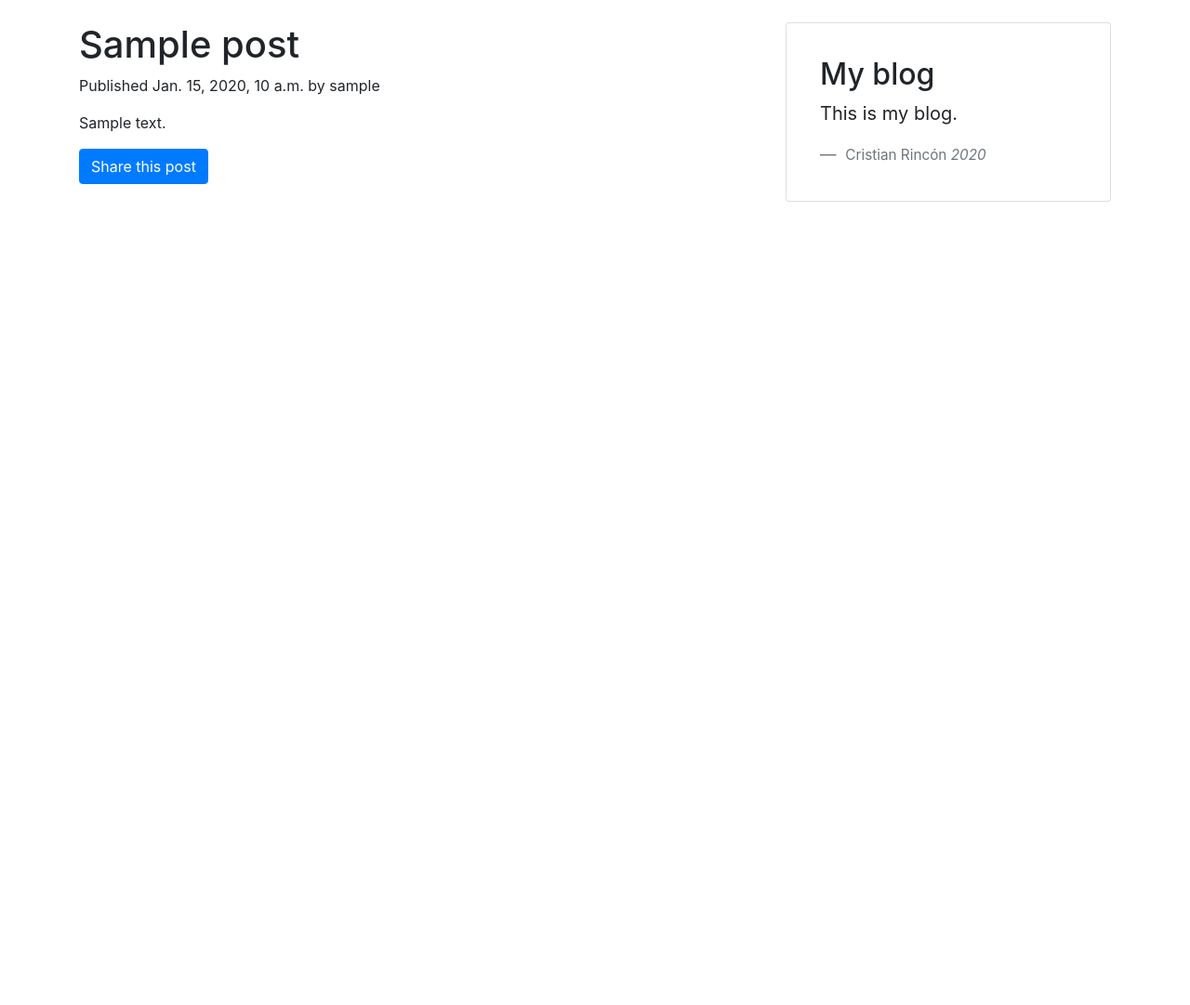
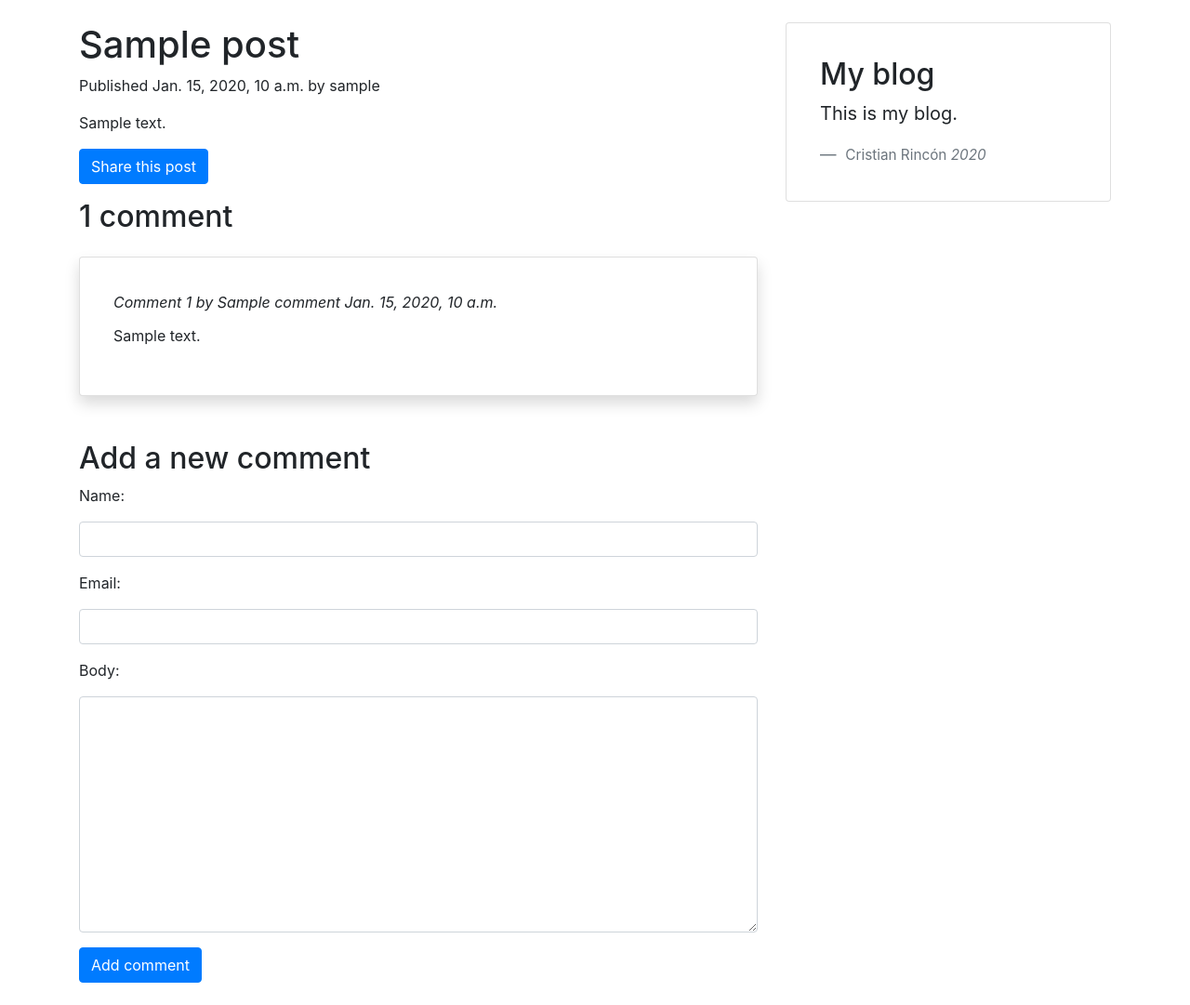
Before and after one commit to cristian-rincon/django-blog, a Django app: a page that uses mysite/blog/templates/blog/post/detail.html in a window 1280 px wide. Shown: the whole page at 93% size. Before the commit the page ends 217 px from the top, so only its background shows below. Run offline with Django 3.2, Linux system fonts and the light colour scheme; tables that the repository leaves empty hold one stand-in row (values such as "Sample post"); some libraries are stand-ins or nearby versions.

Commit message:
Se crea modelo para manejo de comentarios y se incluye el template dentro de la vista de detail

```diff
--- a/mysite/blog/forms.py
+++ b/mysite/blog/forms.py
@@ -1,4 +1,6 @@
 from django import forms
+
+from .models import Comment
 
 
 class EmailPostForm(forms.Form):
@@ -31,3 +33,18 @@ class EmailPostForm(forms.Form):
     email.widget.attrs.update({"class": "form-control"})
     to.widget.attrs.update({"class": "form-control"})
     comments.widget.attrs.update({"class": "form-control"})
+
+
+class CommentForm(forms.ModelForm):
+    """
+    Handle comments form
+    """
+
+    class Meta:
+        model = Comment
+        fields = ("name", "email", "body")
+        widgets = {
+            "name": forms.TextInput(attrs={"class": "form-control"}),
+            "email": forms.TextInput(attrs={"class": "form-control"}),
+            "body": forms.Textarea(attrs={"class": "form-control"}),
+        }
--- a/mysite/blog/models.py
+++ b/mysite/blog/models.py
@@ -2,8 +2,6 @@ from django.db import models
 from django.utils import timezone
 from django.urls import reverse
 from django.contrib.auth.models import User
-
-# Custom Model
 
 
 class PublishedManager(models.Manager):
@@ -13,42 +11,61 @@ class PublishedManager(models.Manager):
 
     def get_queryset(self):
         """
-        docstring
+        Queryset
         """
-        return super(PublishedManager, self).get_queryset()\
-            .filter(status='published')
+        return super(PublishedManager, self).get_queryset().filter(status="published")
 
 
 class Post(models.Model):
 
     STATUS_CHOICES = (
-        ('draft', 'Draft'),
-        ('published', 'Published'),
+        ("draft", "Draft"),
+        ("published", "Published"),
     )
     title = models.CharField(max_length=250)
-    slug = models.SlugField(max_length=250,
-                            unique_for_date='publish')
-    author = models.ForeignKey(User,
-                               on_delete=models.CASCADE,
-                               related_name='blog_posts')
+    slug = models.SlugField(max_length=250, unique_for_date="publish")
+    author = models.ForeignKey(
+        User, on_delete=models.CASCADE, related_name="blog_posts"
+    )
     body = models.TextField()
     publish = models.DateTimeField(default=timezone.now)
     created = models.DateTimeField(auto_now_add=True)
     updated = models.DateTimeField(auto_now=True)
-    status = models.CharField(max_length=10,
-                              choices=STATUS_CHOICES,
-                              default='draft')
+    status = models.CharField(max_length=10, choices=STATUS_CHOICES, default="draft")
     objects = models.Manager()  # The default manager
     published = PublishedManager()  # Our custom manager
 
     class Meta:
-        ordering = ('-publish',)
+        ordering = ("-publish",)
 
     def __str__(self):
         return self.title
 
     def get_absolute_url(self):
-        return reverse('blog:post_detail',
-                       args=[self.publish.year,
-                             self.publish.month,
-                             self.publish.day, self.slug])
+        return reverse(
+            "blog:post_detail",
+            args=[self.publish.year, self.publish.month, self.publish.day, self.slug],
+        )
+
+
+class Comment(models.Model):
+    """
+    Comments model
+
+    https://docs.djangoproject.com/en/3.0/topics/db/examples/many_to_one/
+    """
+
+    post = models.ForeignKey(Post, on_delete=models.CASCADE, related_name="comments")
+
+    name = models.CharField(max_length=80)
+    email = models.EmailField()
+    body = models.TextField()
+    created = models.DateTimeField(auto_now_add=True)
+    updated = models.DateTimeField(auto_now=True)
+    active = models.BooleanField(default=True)
+
+    class Meta:
+        ordering = ("created",)
+
+    def __str__(self):
+        return f"Comment by {self.name} on {self.post}"
--- a/mysite/blog/templates/blog/post/detail.html
+++ b/mysite/blog/templates/blog/post/detail.html
@@ -1,11 +1,60 @@
 {% extends "blog/base.html" %} {% block title %}{{ post.title }}{% endblock %}
 {% block content %}
+
+<!-- Post content -->
 <h1>{{ post.title }}</h1>
 <p class="date">Published {{ post.publish }} by {{ post.author }}</p>
 {{ post.body|linebreaks }}
+<!-- Share button -->
 <p>
     <a  class="btn btn-primary" href="{% url "blog:post_share" post.id %}">
         Share this post
     </a>
 </p>
+
+
+<!-- Comments section -->
+{% with comments.count as total_comments %}
+<h2>
+    {{ total_comments }} comment{{ total_comments|pluralize }}
+</h2>
+{% endwith %}
+
+
+{% for comment in comments %}
+    <div class="card my-4 shadow p-3 mb-5 bg-white rounded">
+        <div class="card-body">
+            <div class="card-title">
+                <em>
+                    Comment {{ forloop.counter }} by {{ comment.name }}
+                    {{ comment.created }}
+                </em>
+            </div>
+            <div class="card-text">
+                {{ comment.body|linebreaks }}
+            </div>
+        </div>
+    </div>
+
+    {% empty %}
+    <p>There are no comments yet.</p>
+{% endfor %}
+
+{% if new_comment %}
+    <h2> Your comment has been added.</h2>
+{% else %}
+    <h2> Add a new comment</h2>
+    <form method="post">
+        {% for field in comment_form %}
+        <div class="mb-3">
+            {{ field.errors }}
+            <label for="{{ field.name }}" class="form-label">{{ field.label_tag }}</label>
+            {{ field }}
+        </div>
+        {% endfor %}
+        {% csrf_token %}
+        <input type="submit" value="Add comment" class="btn btn-primary">
+    </form>
+{% endif %}
+
 {% endblock %}
--- a/mysite/blog/templates/blog/post/list.html
+++ b/mysite/blog/templates/blog/post/list.html
@@ -7,7 +7,7 @@
     </div>
 </div>
 {% for post in posts %}
-<div class="card my-2">
+<div class="card my-2 shadow p-3 mb-5 bg-white rounded">
   <div class="card-body">
     <h2 class="card-title">
       {{ post.title }}
--- a/mysite/blog/templates/blog/post/share.html
+++ b/mysite/blog/templates/blog/post/share.html
@@ -5,8 +5,7 @@
     {% if sent %}
         <h1>E-mail successfully sent</h1>
             <p>
-            "{{ post.title }}" was successfully sent to {{ form.cleaned_
-            data.to }}.
+            "{{ post.title }}" was successfully sent to {{ form.cleaned_data.to }}.
             </p>
     {% else %}
         <h1>Share "{{ post.title }}" by e-mail</h1>
--- a/mysite/blog/views.py
+++ b/mysite/blog/views.py
@@ -4,8 +4,8 @@ from django.shortcuts import render, get_object_or_404
 from django.views.generic import ListView
 from django.core.mail import send_mail
 
-from .models import Post
-from .forms import EmailPostForm
+from .models import Post  # , Comment
+from .forms import EmailPostForm, CommentForm
 
 
 # VISTA BASADA EN FUNCIONES
@@ -42,7 +42,33 @@ def post_detail(request, year, month, day, post):
         publish__month=month,
         publish__day=day,
     )
-    return render(request, "blog/post/detail.html", {"post": post})
+    # List of active comments for this post
+    comments = post.comments.filter(active=True)
+    new_comment = None
+
+    if request.method == "POST":
+        # A comment was posted
+        comment_form = CommentForm(data=request.POST)
+        if comment_form.is_valid():
+            # Create Comment object but don't save to database yet
+            new_comment = comment_form.save(commit=False)
+            # Assign the cuttern post to the comment
+            new_comment.post = post
+            # Save the comment to the database
+            new_comment.save()
+    else:
+        comment_form = CommentForm()
+
+    return render(
+        request,
+        "blog/post/detail.html",
+        {
+            "post": post,
+            "comments": comments,
+            "new_comment": new_comment,
+            "comment_form": comment_form,
+        },
+    )
 
 
 # VISTA BASADA EN CLASE (CLASS-BASED-VIEWS)
```
Also changed, not shown: mysite/blog/admin.py (+21 -9 lines), mysite/blog/migrations/0002_comment.py (added), 1 other file.
